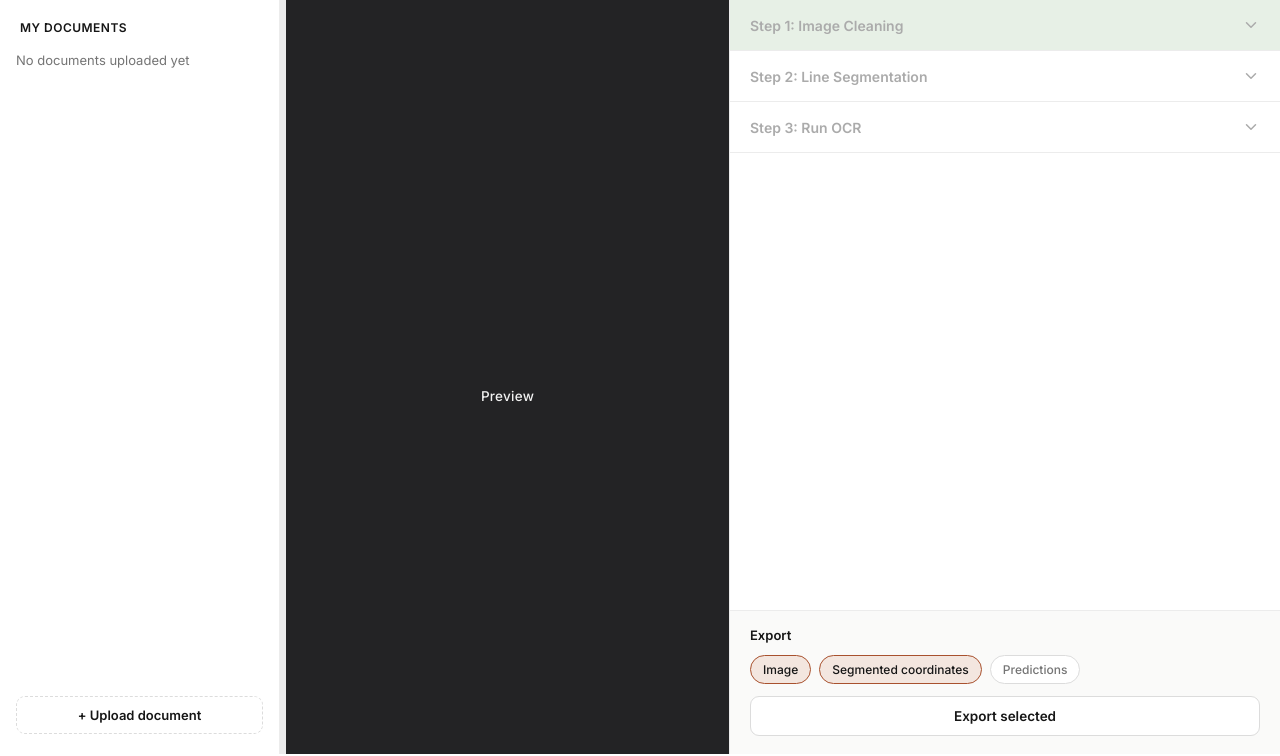
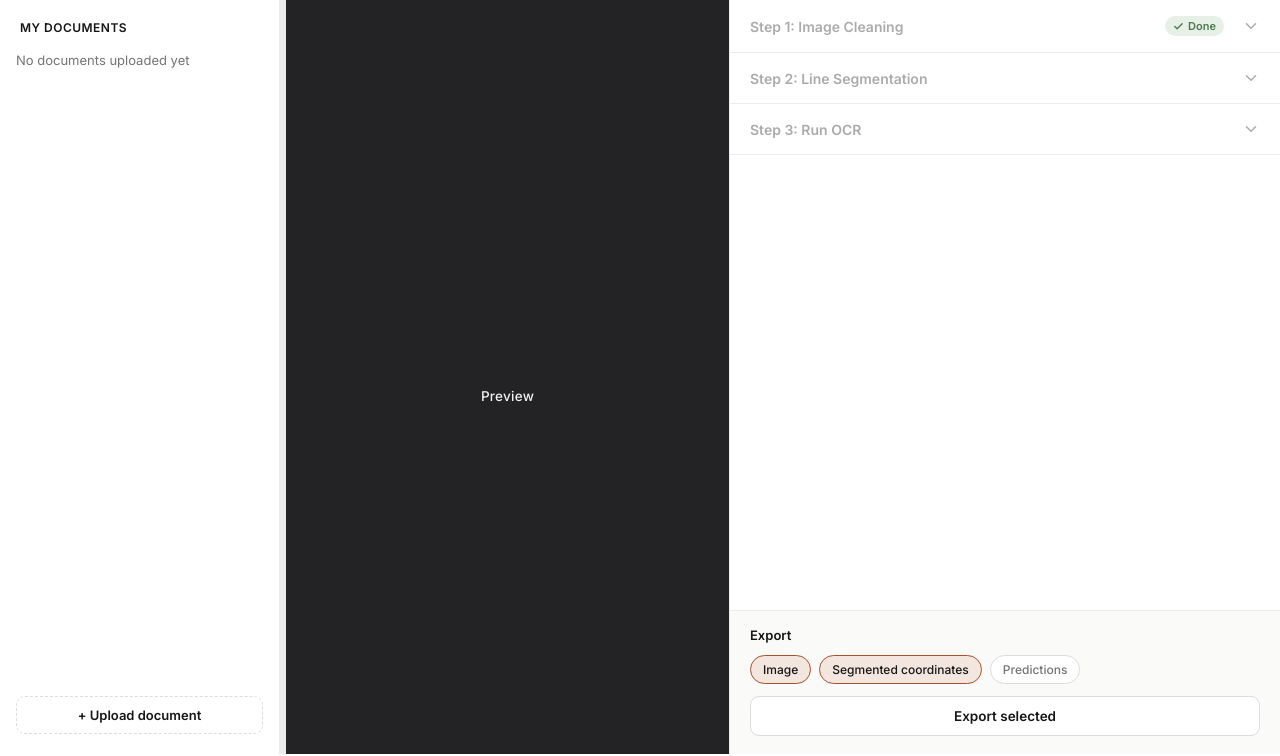
Before and after one commit to anjalisarawgi/nepocr-app, a Django app: page / in a window 1280 px wide. Shown: the part 44-800 px from the top of the page. Run offline with Django 4.2, Linux system fonts and the light colour scheme; the visitor is signed in with stand-in values (Sample User, id 1); data comes from the database, SQL or seed files in the repository.

Commit message:
everything complete till segmentation

```diff
--- a/htr/static/htr/css/style.css
+++ b/htr/static/htr/css/style.css
@@ -314,9 +314,8 @@ nav {
 }
 
 .accordion-section.done .accordion-header {
-  background: var(--success-soft);
+  background: var(--bg);
 }
-
 .accordion-title {
   flex: 1;
   font-size: 14px;
@@ -777,3 +776,51 @@ nav {
   color: var(--accent);
   border-bottom-color: var(--accent);
 }
+
+.btn-back-step {
+  display: flex;
+  align-items: center;
+  gap: 6px;
+  background: none;
+  border: 1px solid var(--line-strong);
+  border-radius: 9px;
+  padding: 9px 14px;
+  font-family: var(--sans);
+  font-size: 13px;
+  font-weight: 500;
+  color: var(--ink-soft);
+  cursor: pointer;
+}
+.btn-back-step:hover { border-color: var(--ink-faint); color: var(--ink); }
+.btn-back-step svg { width: 14px; height: 14px; }
+
+
+.step-done-badge {
+  display: flex;
+  align-items: center;
+  gap: 4px;
+  font-size: 11px;
+  font-weight: 600;
+  color: var(--success);
+  background: var(--success-soft);
+  padding: 3px 8px;
+  border-radius: 999px;
+  margin-left: auto;
+  margin-right: 8px;
+}
+.step-done-badge svg {
+  width: 11px;
+  height: 11px;
+}
+
+
+.step-nav-row {
+  display: flex;
+  gap: 8px;
+}
+.step-nav-row .btn-back-step {
+  flex: 1;
+}
+.step-nav-row .btn-primary {
+  flex: 1;
+}
--- a/htr/static/htr/js/workspace.js
+++ b/htr/static/htr/js/workspace.js
@@ -637,10 +637,9 @@ function renderOverlay() {
 
 
 
-if (savedLines && savedLines.length > 0) {
+if (savedLines && savedLines.length > 0 && (docStatus === 'segmented' || docStatus === 'ocr_done')) {
   drawLineOverlay(savedLines, savedPageWidth, savedPageHeight);
 }
-
 document.getElementById('show-polygons-checkbox').addEventListener('change', (e) => {
   showPolygons = e.target.checked;
   renderOverlay();
@@ -885,3 +884,44 @@ document.getElementById('undo-segmentation-btn').addEventListener('click', () =>
     document.getElementById('undo-segmentation-btn').style.display = 'none';
   }
 });
+
+document.getElementById('back-to-preprocessing-btn').addEventListener('click', () => {
+  fetch(`/back-to-preprocessing/${currentDocId}/`, {
+    method: 'POST',
+    headers: { 'X-CSRFToken': getCookie('csrftoken') },
+  })
+    .then((res) => res.json())
+    .then((data) => {
+      if (data.success) {
+        location.reload();
+      }
+    });
+});
+
+
+document.getElementById('advance-to-ocr-btn').addEventListener('click', () => {
+  fetch(`/advance-ocr/${currentDocId}/`, {
+    method: 'POST',
+    headers: { 'X-CSRFToken': getCookie('csrftoken') },
+  })
+    .then((res) => res.json())
+    .then((data) => {
+      if (data.success) {
+        location.reload();
+      }
+    });
+});
+
+
+document.getElementById('back-to-segmentation-btn').addEventListener('click', () => {
+  fetch(`/back-to-segmentation/${currentDocId}/`, {
+    method: 'POST',
+    headers: { 'X-CSRFToken': getCookie('csrftoken') },
+  })
+    .then((res) => res.json())
+    .then((data) => {
+      if (data.success) {
+        location.reload();
+      }
+    });
+});
--- a/htr/templates/htr/main_page.html
+++ b/htr/templates/htr/main_page.html
@@ -203,6 +203,12 @@
 
           <div class="accordion-header">
             <span class="accordion-title">Step 1: Image Cleaning</span>
+            {% if selected_doc.status != 'uploaded' %}
+              <span class="step-done-badge">
+                <svg viewBox="0 0 24 24" fill="none" stroke="currentColor" stroke-width="3" stroke-linecap="round" stroke-linejoin="round"><polyline points="20 6 9 17 4 12"/></svg>
+                Done
+              </span>
+            {% endif %}
             <svg class="accordion-chevron" viewBox="0 0 24 24" fill="none" stroke="currentColor" stroke-width="2" stroke-linecap="round" stroke-linejoin="round"><polyline points="6 9 12 15 18 9"/></svg>
           </div>
           <div class="accordion-body-wrap">
@@ -297,25 +303,44 @@
                   </span>
                 </label>
 
-                <button class="btn-primary" type="button" id="run-segmentation-btn">Next: Line Segmentation</button>
+                <button class="btn-primary" type="button" id="run-segmentation-btn">Next Step: Line Segmentation</button>
 
               </div>
             </div>
           </div>
         </div>
 
-        <div class="accordion-section {% if selected_doc.status == 'segmented' or selected_doc.status == 'ocr_done' %}active-step open{% else %}locked{% endif %}" data-section="Segmentation">
+        <div class="accordion-section {% if selected_doc.status == 'segmented' %}active-step open{% elif selected_doc.status == 'ocr_done' %}locked done{% else %}locked{% endif %}" data-section="Segmentation">
+
           <div class="accordion-header">
             <span class="accordion-title">Step 2: Line Segmentation</span>
+            {% if selected_doc.status == 'ocr_done' %}
+              <span class="step-done-badge">
+                <svg viewBox="0 0 24 24" fill="none" stroke="currentColor" stroke-width="3" stroke-linecap="round" stroke-linejoin="round"><polyline points="20 6 9 17 4 12"/></svg>
+                Done
+              </span>
+            {% endif %}
             <svg class="accordion-chevron" viewBox="0 0 24 24" fill="none" stroke="currentColor" stroke-width="2" stroke-linecap="round" stroke-linejoin="round"><polyline points="6 9 12 15 18 9"/></svg>
           </div>
           <div class="accordion-body-wrap">
             <div class="accordion-body">
               <div class="accordion-body-inner">
                 <p class="placeholder-text">Automatically detect individual text lines using a trained baseline model.</p>
-                <p class="credit-text">Model used: <a href="https://kraken.re/" target="_blank">Kraken</a>, with designing inspired from <a href="https://escriptorium.fr/" target="_blank">eScriptorium</a>.</p>
+                <p class="credit-text">Model used: Kraken (blla.model), with designing fully inspired from eScriptorium</a>.</p>
 
                 <button class="btn-primary" type="button" id="run-segmentation-model-btn">Run segmentation</button>
+
+                <div class="step-nav-row">
+                  <button class="btn-back-step" type="button" id="back-to-preprocessing-btn">
+                    <svg viewBox="0 0 24 24" fill="none" stroke="currentColor" stroke-width="2" stroke-linecap="round" stroke-linejoin="round"><line x1="19" y1="12" x2="5" y2="12"/><polyline points="12 19 5 12 12 5"/></svg>
+                    Back to Step 1
+                  </button>
+                  <button class="btn-primary" type="button" id="advance-to-ocr-btn">
+                    Next Step: Run OCR
+                  </button>
+                </div>
+
+                <!-- <button class="btn-primary" type="button" id="run-segmentation-model-btn">Run segmentation</button> -->
 
 <!--
                 <button class="btn-primary" type="button" id="run-segmentation-model-btn">Run segmentation</button>
@@ -330,7 +355,8 @@
           </div>
         </div>
 
-        <div class="accordion-section locked" data-section="ocr">
+        <div class="accordion-section {% if selected_doc.status == 'ocr_done' %}active-step open{% else %}locked{% endif %}" data-section="ocr">
+
           <div class="accordion-header">
             <span class="accordion-title">Step 3: Run OCR</span>
             <svg class="accordion-chevron" viewBox="0 0 24 24" fill="none" stroke="currentColor" stroke-width="2" stroke-linecap="round" stroke-linejoin="round"><polyline points="6 9 12 15 18 9"/></svg>
@@ -338,13 +364,18 @@
           <div class="accordion-body-wrap">
             <div class="accordion-body">
               <div class="accordion-body-inner">
-                <div class="subtabs">
-                  <div class="subtab active">OCR</div>
-                  <div class="subtab">Dictionary matching</div>
-                  <div class="subtab">Confidence intervals</div>
-                </div>
+                <!-- <div class="subtabs"> -->
+                  <!-- <div class="subtab active">OCR</div> -->
+                  <!-- <div class="subtab">Dictionary matching</div> -->
+                  <!-- <div class="subtab">Confidence intervals</div> -->
+                <!-- </div> -->
                 <p class="placeholder-text">Run the transcription model on the segmented lines, then review dictionary-matched suggestions and per-character confidence.</p>
                 <button class="btn-primary" type="button">Run OCR</button>
+
+                <button class="btn-back-step" type="button" id="back-to-segmentation-btn">
+                  <svg viewBox="0 0 24 24" fill="none" stroke="currentColor" stroke-width="2" stroke-linecap="round" stroke-linejoin="round"><line x1="19" y1="12" x2="5" y2="12"/><polyline points="12 19 5 12 12 5"/></svg>
+                  Back to Step 2
+                </button>
               </div>
             </div>
           </div>
@@ -373,6 +404,7 @@
     let savedLines = {% if selected_doc.line_coordinates %}{{ selected_doc.line_coordinates|safe }}{% else %}null{% endif %};
     let savedPageWidth = {% if selected_doc.processed %}{{ selected_doc.processed.width|default:0 }}{% elif selected_doc.locked_image %}{{ selected_doc.locked_image.width|default:0 }}{% else %}0{% endif %};
     let savedPageHeight = {% if selected_doc.processed %}{{ selected_doc.processed.height|default:0 }}{% elif selected_doc.locked_image %}{{ selected_doc.locked_image.height|default:0 }}{% else %}0{% endif %};
+    let docStatus = "{% if selected_doc %}{{ selected_doc.status }}{% endif %}";
   </script>
   <script src="{% static 'htr/js/workspace.js' %}"></script>
   <script>
--- a/htr/urls.py
+++ b/htr/urls.py
@@ -17,6 +17,7 @@ urlpatterns =[
     path('segment/<int:pk>/', views.run_segmentation, name='run_segmentation'),
     path('save-segmentation/<int:pk>/', views.save_segmentation, name='save_segmentation'),
     path('add-baseline/<int:pk>/', views.add_baseline_polygon, name='add_baseline_polygon'),
-
+    path('back-to-preprocessing/<int:pk>/', views.back_to_preprocessing, name='back_to_preprocessing'),
+    path('advance-ocr/<int:pk>/', views.advance_to_ocr, name='advance_to_ocr'),
+    path('back-to-segmentation/<int:pk>/', views.back_to_segmentation, name='back_to_segmentation'),
 ]
-#
--- a/htr/views.py
+++ b/htr/views.py
@@ -319,3 +319,35 @@ def add_baseline_polygon(request, pk):
         })
 
     return JsonResponse({'success': False})
+
+
+
+@login_required
+def back_to_preprocessing(request, pk):
+    if request.method == 'POST':
+        image = get_object_or_404(UploadedImage, pk=pk, user=request.user)
+        image.status = 'preprocessed'
+        image.save()
+        return JsonResponse({'success': True})
+    return JsonResponse({'success': False})
+
+
+
+@login_required
+def advance_to_ocr(request, pk):
+    if request.method == 'POST':
+        image = get_object_or_404(UploadedImage, pk=pk, user=request.user)
+        image.status = 'ocr_done'
+        image.save()
+        return JsonResponse({'success': True})
+    return JsonResponse({'success': False})
+
+
+@login_required
+def back_to_segmentation(request, pk):
+    if request.method == 'POST':
+        image = get_object_or_404(UploadedImage, pk=pk, user=request.user)
+        image.status = 'segmented'
+        image.save()
+        return JsonResponse({'success': True})
+    return JsonResponse({'success': False})
```
